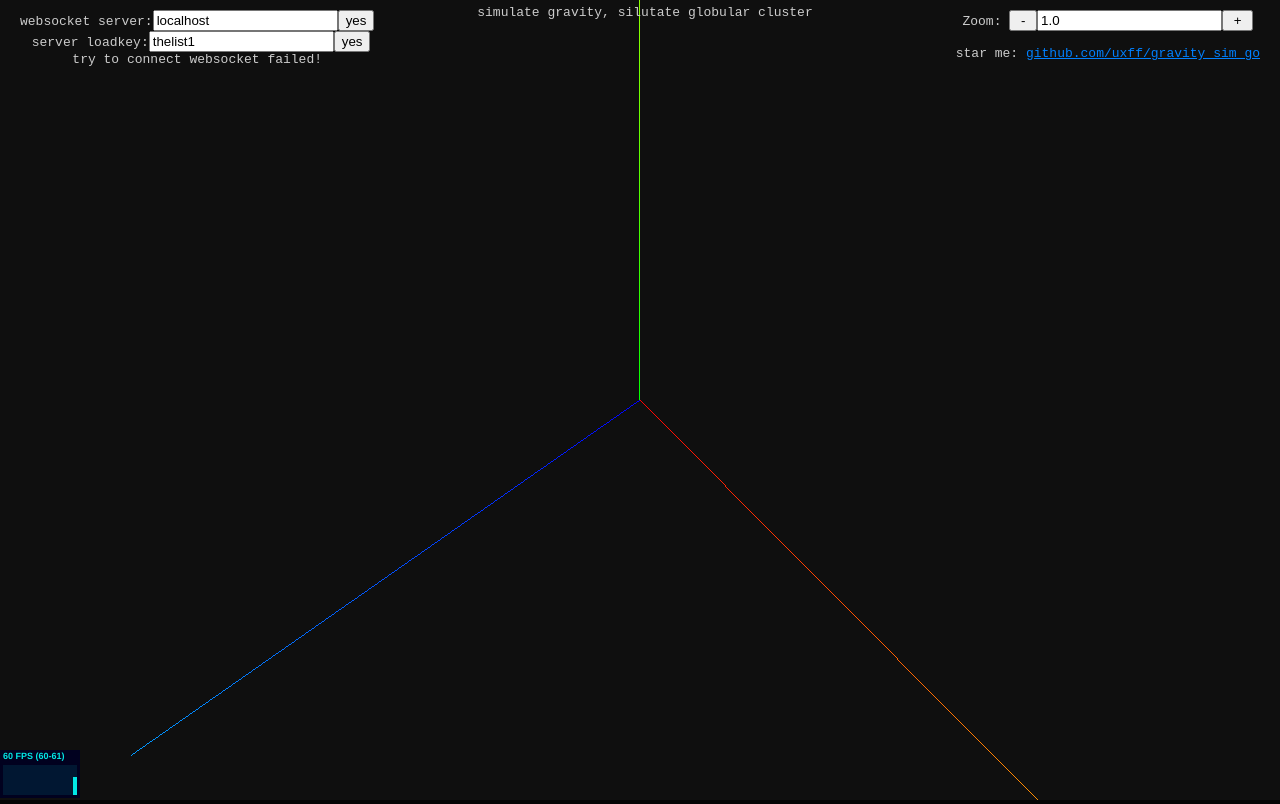
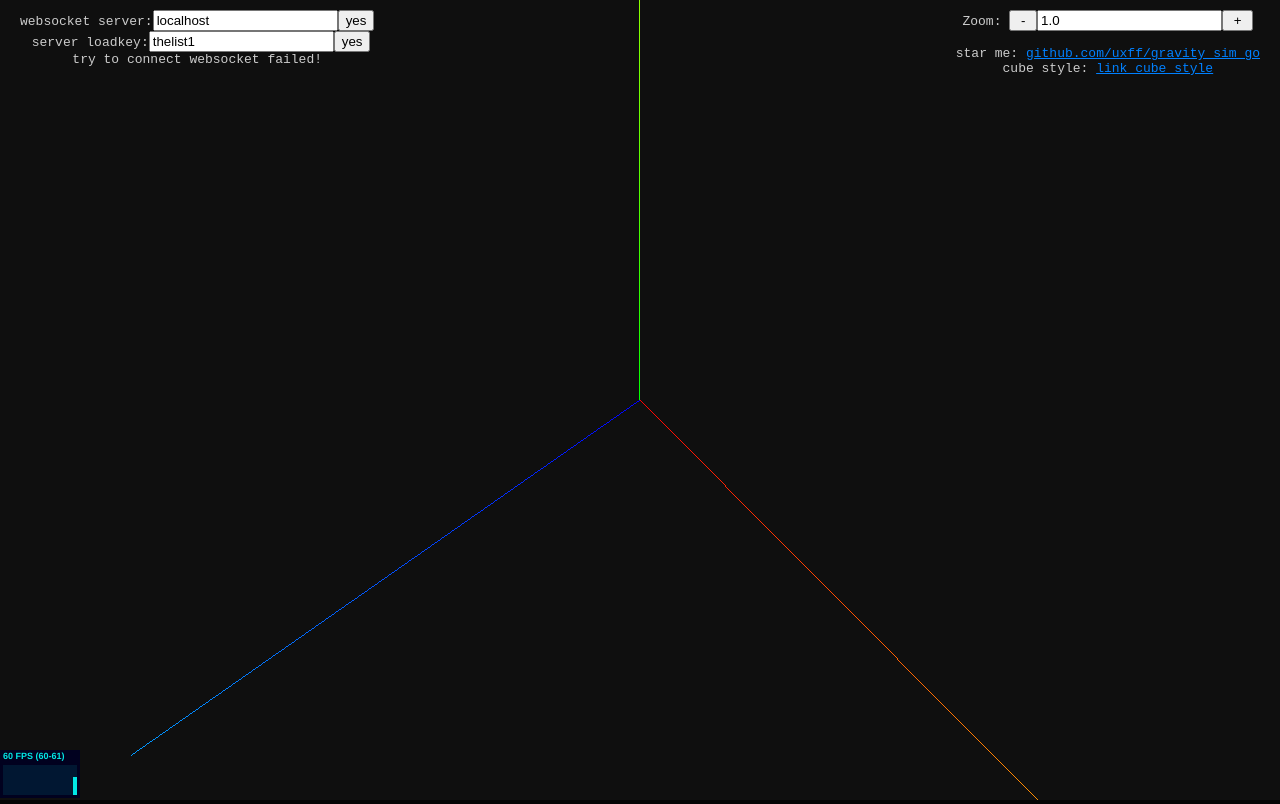
Before and after one commit to uxff/gravity-simulator-go, a plain HTML site: page threejsnew/webgl_buffergeometry_points.html in a window 1280 px wide. Drawn offline with nearby package versions, Linux system fonts and the light colour scheme.

Commit message:
link two page each other

```diff
--- a/threejsnew/webgl_buffergeometry_points.html
+++ b/threejsnew/webgl_buffergeometry_points.html
@@ -4,6 +4,8 @@
 		<title>Gravity simulate in 3D and websocket use webgl</title>
 		<meta charset="utf-8">
 		<meta name="viewport" content="width=device-width, user-scalable=no, minimum-scale=1.0, maximum-scale=1.0">
+        <meta name="keywords" content="go,并行计算,万有引力,webgl,websocket"/>
+        <meta name="description" content="go并行计算模拟万有引力,使用websocket与前端通信，使用threejs实现webgl下的3d展示。"/>
 		<style>
 			body {
 				color: #cccccc;
@@ -31,7 +33,7 @@
 	<body>
 
 		<div id="container"></div>
-		<div id="info"> simulate gravity, silutate globular cluster </div>
+		<div id="info"></div>
         <div style="position: absolute; top: 10px; left: 20px;">
             websocket server:<input name="ws-addr" id="ws-addr" value=""/><button id="reConnect">yes</button><br/>
             &nbsp;server loadkey:<input name="k" id="loadkey" value="thelist1"/><button id="btnLoadkey">yes</button><br/>
@@ -42,7 +44,8 @@
         <div style="position: absolute; top: 10px; right: 20px;">
             Zoom: <button id="zoom_down">&nbsp;-&nbsp;</button><input id="zoom" value="1.0" readonly/><button id="zoom_up">&nbsp;+&nbsp;</button><br/>
             <br/>
-            star me: <a href="https://github.com/uxff/gravity_sim_go" target="_blank">github.com/uxff/gravity_sim_go</a>
+            star me: <a href="https://github.com/uxff/gravity_sim_go" target="_blank">github.com/uxff/gravity_sim_go</a><br/>
+            cube style: <a href="/index.html" target="_blank">link cube style</a><br/>
         </div>
 
 		<script src="./build/three.js"></script>
--- a/threejsnew/webgl_buffergeometry_points.js
+++ b/threejsnew/webgl_buffergeometry_points.js
@@ -83,7 +83,7 @@
                 if (NUM_PARTICLES >= 20000) {
                     material = new THREE.PointsMaterial( { size: 200, vertexColors: THREE.VertexColors } );
                 } else {
-                    material = new THREE.PointsMaterial({ size: 250, map: sprite, blending: THREE.AdditiveBlending, depthTest: false, transparent : true });
+                    material = new THREE.PointsMaterial({ size: 200, map: sprite, blending: THREE.AdditiveBlending, depthTest: false, transparent : true });
                 }
                 //var programStroke = function ( context ) {
                 //    context.lineWidth = 0.025;
```
Also changed, not shown: index.html (+4 -1 lines).
